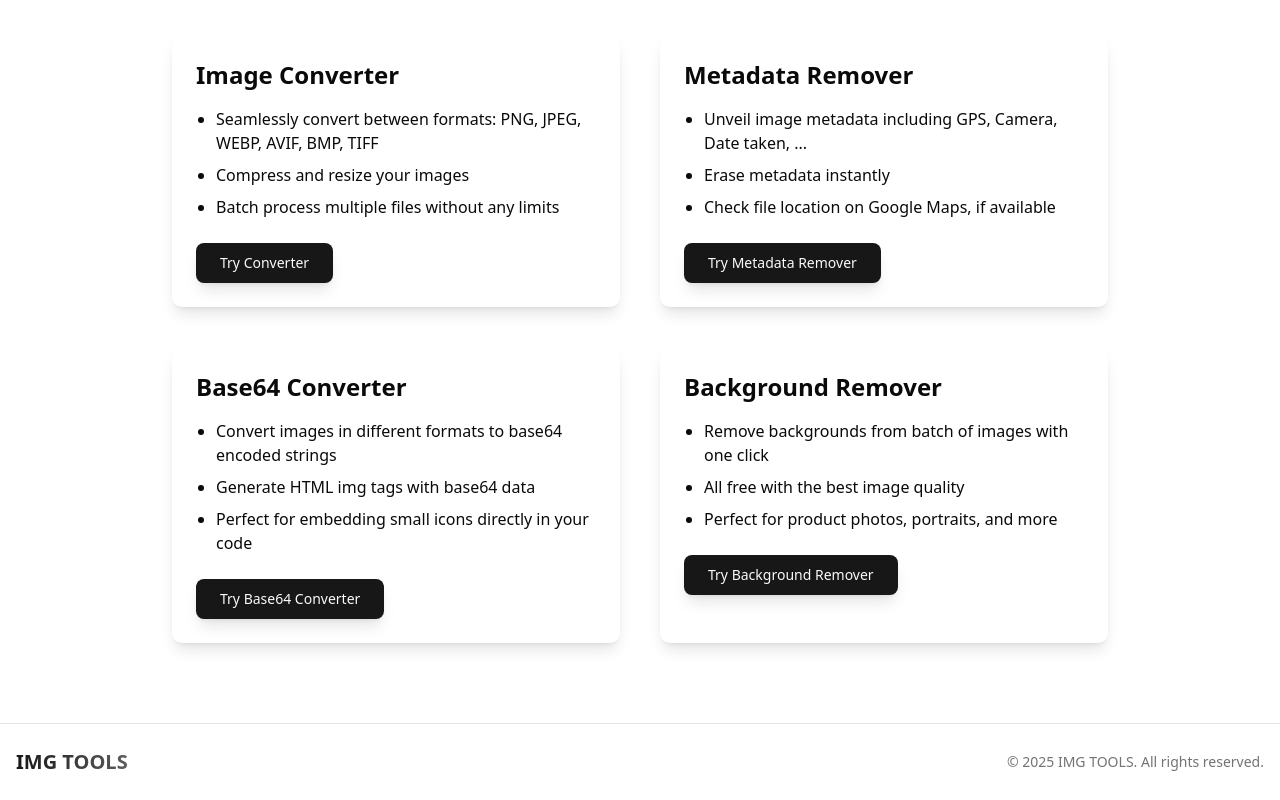
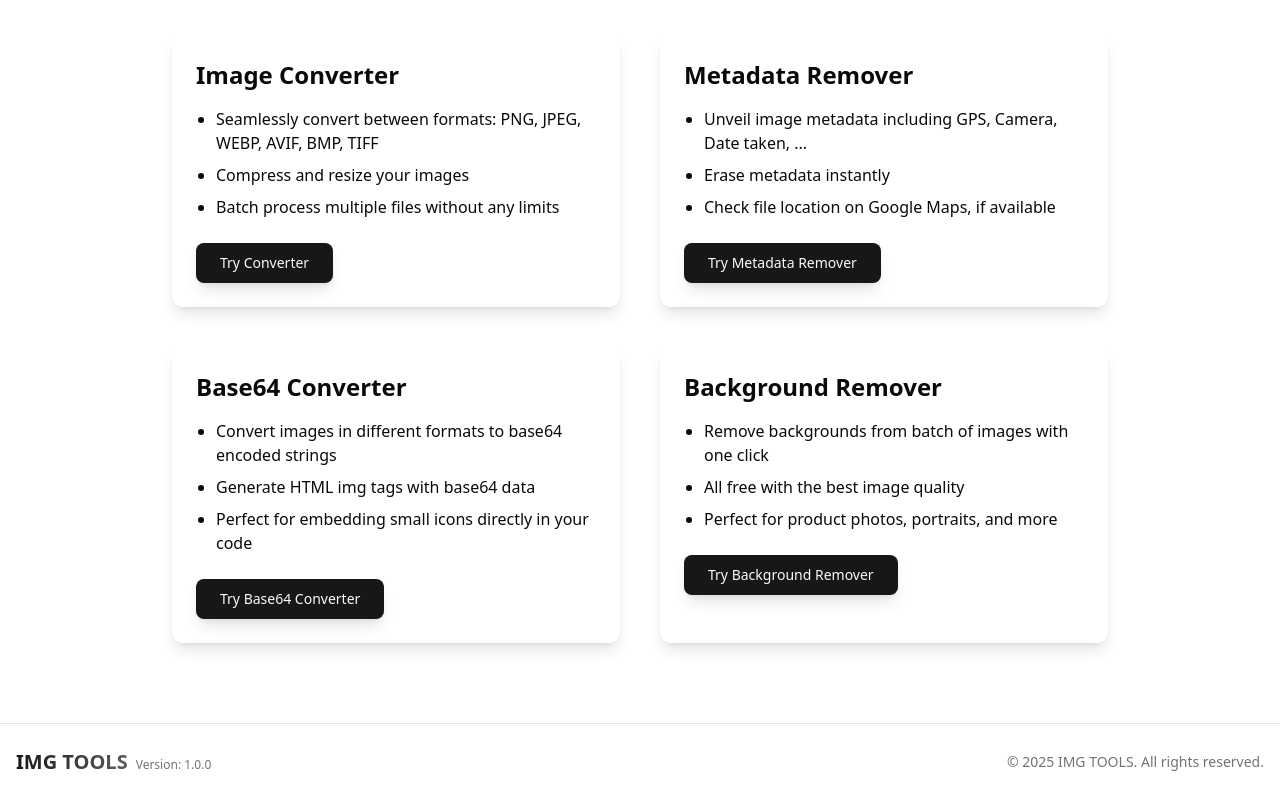
Before and after one commit to highnamee/img-tools, a React (Vite) app: page / in a window 1280 px wide. Shown: the part 686-1486 px from the top of the page. Built offline with nearby package versions, Linux system fonts and the light colour scheme.

Commit message:
[f] Show app version on the footer

```diff
--- a/package.json
+++ b/package.json
@@ -1,7 +1,7 @@
 {
   "name": "file-converter",
   "private": true,
-  "version": "0.0.0",
+  "version": "1.0.0",
   "type": "module",
   "homepage": "https://img-tools.namvo.net/",
   "scripts": {
--- a/src/components/Footer.tsx
+++ b/src/components/Footer.tsx
@@ -1,5 +1,6 @@
 import { Link } from "react-router-dom";
 import { HOME_PATH } from "@/constants/routes";
+import { version } from "../../package.json";
 
 export function Footer() {
   return (
@@ -13,6 +14,7 @@ export function Footer() {
             >
               IMG TOOLS
             </Link>
+            <span className="text-muted-foreground ml-2 text-xs">Version: {version}</span>
           </div>
           <div className="text-muted-foreground text-sm">
             © {new Date().getFullYear()} IMG TOOLS. All rights reserved.
```
